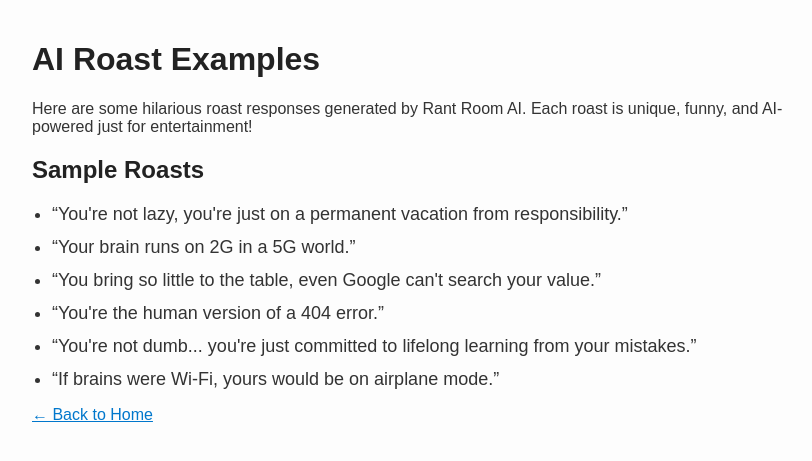
After one commit to Arshad01104/rantroomai, a Flask app: page /examples.html in a window 1280 px wide. The commit adds this page. Shown: the top 461 px of the page, without its empty margins (208-1020 px from the left). Run offline with Flask 3, Linux system fonts and the light colour scheme.

Commit message:
Add files via upload

```diff
--- a/app.py
+++ b/app.py
@@ -35,6 +35,11 @@ def contact():
 def sitemap():
     return send_from_directory('static', 'sitemap.xml')
 
+@app.route('/examples.html')
+def examples():
+    return send_from_directory(".", "examples.html")
+
+
 
 # Handle AI-powered rant response
 @app.route("/rant", methods=["POST"])
--- a/contact.html
+++ b/contact.html
@@ -9,7 +9,7 @@
 <body style="font-family: Arial; padding: 20px; max-width: 800px; margin: auto;">
   <h1>Contact Us</h1>
   <p>If you have any questions, feedback, or issues, feel free to reach out to us.</p>
-  <p>Email: <a href="mailto:rantroomai@gmail.com">rantroomai@gmail.com</a></p>
+  <p>Email: <a href="mailto:rantroomai01@gmail.com">rantroomai@gmail.com</a></p>
   <p><a href="/" style="text-decoration: underline;">← Back to Home</a></p>
 </body>
 </html>
--- /dev/null
+++ b/examples.html
@@ -0,0 +1,49 @@
+<!DOCTYPE html>
+<html lang="en">
+<head>
+  <meta charset="UTF-8" />
+  <meta name="viewport" content="width=device-width, initial-scale=1.0"/>
+  <title>Rant Room AI - Roast Examples</title>
+  <meta name="description" content="Check out some of the funniest and most savage roast examples generated by Rant Room AI.">
+  <style>
+    body {
+      font-family: Arial, sans-serif;
+      background-color: #fdfdfd;
+      color: #333;
+      max-width: 800px;
+      margin: 0 auto;
+      padding: 20px;
+    }
+    h1, h2 {
+      color: #222;
+    }
+    ul {
+      padding-left: 20px;
+    }
+    li {
+      margin-bottom: 12px;
+      font-size: 18px;
+    }
+    a {
+      color: #0077cc;
+      text-decoration: underline;
+    }
+  </style>
+</head>
+<body>
+  <h1>AI Roast Examples</h1>
+  <p>Here are some hilarious roast responses generated by Rant Room AI. Each roast is unique, funny, and AI-powered just for entertainment!</p>
+
+  <h2>Sample Roasts</h2>
+  <ul>
+    <li>“You're not lazy, you're just on a permanent vacation from responsibility.”</li>
+    <li>“Your brain runs on 2G in a 5G world.”</li>
+    <li>“You bring so little to the table, even Google can't search your value.”</li>
+    <li>“You're the human version of a 404 error.”</li>
+    <li>“You're not dumb... you're just committed to lifelong learning from your mistakes.”</li>
+    <li>“If brains were Wi-Fi, yours would be on airplane mode.”</li>
+  </ul>
+
+  <p><a href="/">← Back to Home</a></p>
+</body>
+</html>
--- a/privacy.html
+++ b/privacy.html
@@ -43,6 +43,7 @@
     For any questions or concerns, please contact the developer at:
     <strong>rantroomai01@gmail.com</strong>
   </p>
+ <p><a href="/" style="text-decoration: underline;">← Back to Home</a></p>
   <footer>
     &copy; 2025 Rant Room AI. All rights reserved.
   </footer>
```
Also changed, not shown: templates/index.html (+8 -4 lines).
